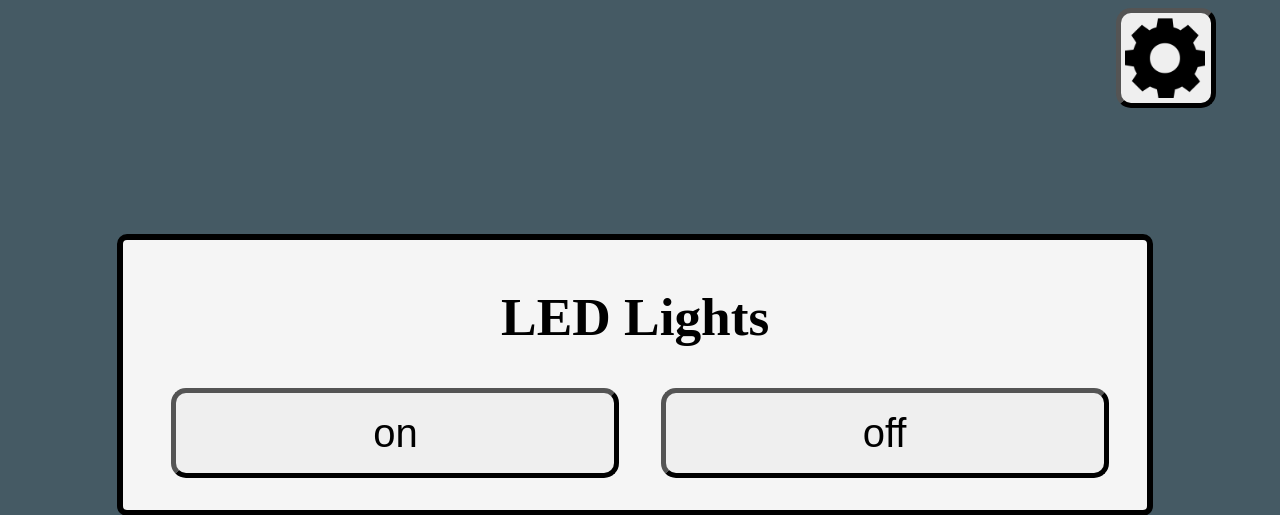
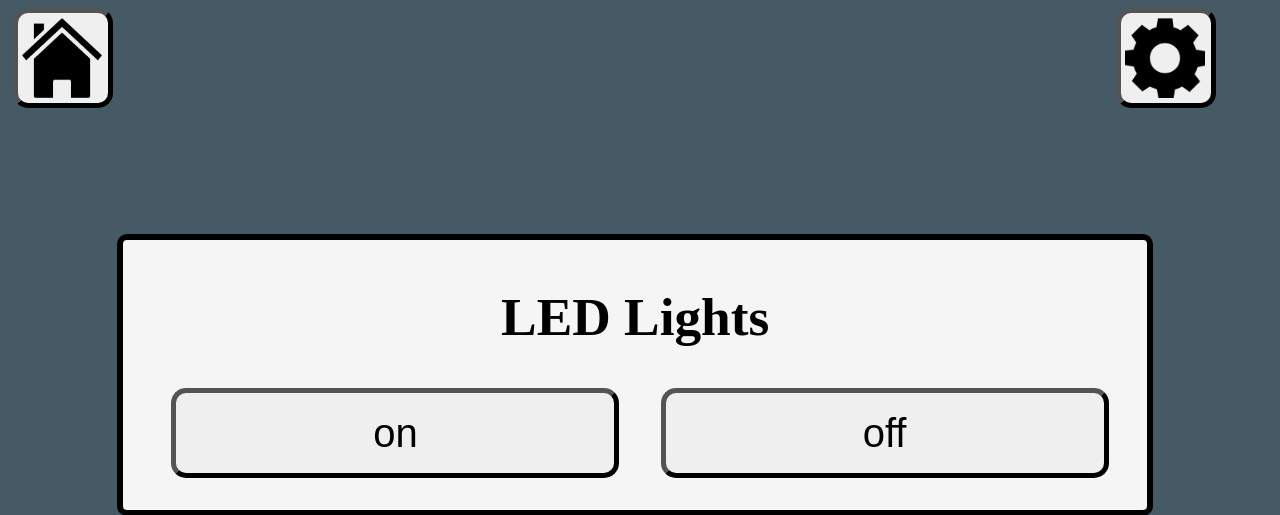
Before and after one commit to mqttr/Computer-Web-Control, a Flask app: page / in a window 1280 px wide. Shown: the top 515 px of the page. Run offline with Flask 3, Linux system fonts and the light colour scheme.

Commit message:
added external css & home button

```diff
--- a/light.py
+++ b/light.py
@@ -2,9 +2,9 @@ import requests
 
 class led:
 
-    URL = "http://10.140.4.163:5000"
-    ON_URL = URL + "/on"
-    OFF_URL = URL + "/off"
+    URL = r"http://10.140.4.163:5000"
+    ON_URL = URL + r"/on"
+    OFF_URL = URL + r"/off"
 
     def on():
         '''
--- /dev/null
+++ b/static/styles/main.css
@@ -0,0 +1,69 @@
+#fullscreen {
+    height: 99%;
+    width: 98%;
+    background-repeat: no-repeat;
+    background-position: center top;
+    float: left;
+    background-color: rgb( 69, 90, 100);
+    display: block;
+    text-align: center;
+}
+h1 {
+    text-align: center;
+    font-size: 40pt;
+}
+.container{
+    width: 80%;
+    height: 350px;
+    padding: 10px;
+    margin: 10px;
+    border: 6px solid black;
+    top: 50%;
+    background-color: whitesmoke;
+    border-radius: 10px;
+    display: inline-block;
+}
+button{
+    width: 99%;
+    height: 90px;
+    margin: 5px;
+    border-radius: 15px;
+    font-size: 30pt;
+    border-width: 5px;
+}
+div.onerow{
+    height: 250px;
+}
+div.onerowtall{
+    height: 300px;
+}
+div.settingspace{
+    margin-top: 18%;
+}
+button.floatertwo{
+    display: inline-block;
+    width: 35%;
+    position: absolute;
+}
+button.floaterthree{
+    display: inline-block;
+    width: 22%;
+    position: absolute;
+}
+button.tall{
+    height: 140px;
+}
+button.smallbutton{
+    width: 100px;
+    height: 100px;
+    top: 1%;
+    padding: 4px;
+    margin: 0px;
+    vertical-align: top;
+    position: absolute;
+}
+img {
+    display: block;
+    height: 80px;
+    width: 80px;
+}
--- a/templates/index.html
+++ b/templates/index.html
@@ -5,84 +5,17 @@
     <head>
         <title> Computer Control - Mqttr</title>
         <meta charset="utf-8" />
-        <style>
-            #fullscreen {
-                height: 99%;
-                width: 98%;
-                background-repeat: no-repeat;
-                background-position: center top;
-                float: left;
-                background-color: rgb( 69, 90, 100);
-                display: block;
-                text-align: center;
-            }
-            h1 {
-                text-align: center;
-                font-size: 40pt;
-            }
-            .container{
-                width: 80%;
-                height: 350px;
-                padding: 10px;
-                margin: 10px;
-                border: 6px solid black;
-                top: 50%;
-                background-color: whitesmoke;
-                border-radius: 10px;
-                display: inline-block;
-            }
-            button{
-                width: 99%;
-                height: 90px;
-                margin: 5px;
-                border-radius: 15px;
-                font-size: 30pt;
-                border-width: 5px;
-            }
-            div.onerow{
-                height: 250px;
-            }
-            div.onerowtall{
-                height: 300px;
-            }
-            div.settingspace{
-                margin-top: 18%;
-            }
-            button.floatertwo{
-                display: inline-block;
-                width: 35%;
-                position: absolute;
-            }
-            button.floaterthree{
-                display: inline-block;
-                width: 22%;
-                position: absolute;
-            }
-            button.tall{
-                height: 140px;
-            }
-            button.smallbutton{
-                width: 100px;
-                height: 100px;
-                right: 5%;
-                top: 1%;
-                padding: 4px;
-                margin: 0px;
-                vertical-align: top;
-                position: absolute;
-            }
-            img {
-                display: block;
-                height: 80px;
-                width: 80px;
-            }
-        </style>
+        <link rel="stylesheet" type="text/css" href= "{{ url_for('static',filename='styles/main.css') }}">
     </head>
     <body class="fullscreen" id="fullscreen">
 
         <div id="top_buttons" >
+            <form action="/" method="POST">
+                <button style="left:1%;" class="smallbutton close-image"><img src="{{ url_for('static',filename='/icons/house.png') }}"></button>
+            </form>
+
             <form action="/admin" method="POST">
-                <button class="smallbutton close-image"><img src="{{url_for('static',filename='/icons/gear.png')}}"></button>
+                <button style="right: 5%;" class="smallbutton close-image"><img src="{{ url_for('static',filename='/icons/gear.png') }}"></button>
             </form>
         </div>
 
--- a/web_logic.py
+++ b/web_logic.py
@@ -85,7 +85,7 @@ def led_off():
     return redirect(url_for('index'))
 
 # Distinct Page Display
-@app.route('/')
+@app.route('/', methods=["GET", 'POST'])
 def index():
     '''
     Returns index.html
```
Also changed, not shown: templates/admin.html (+7 -56 lines), static/icons/house.png (added), static/icons/normal_gear.png (deleted).
